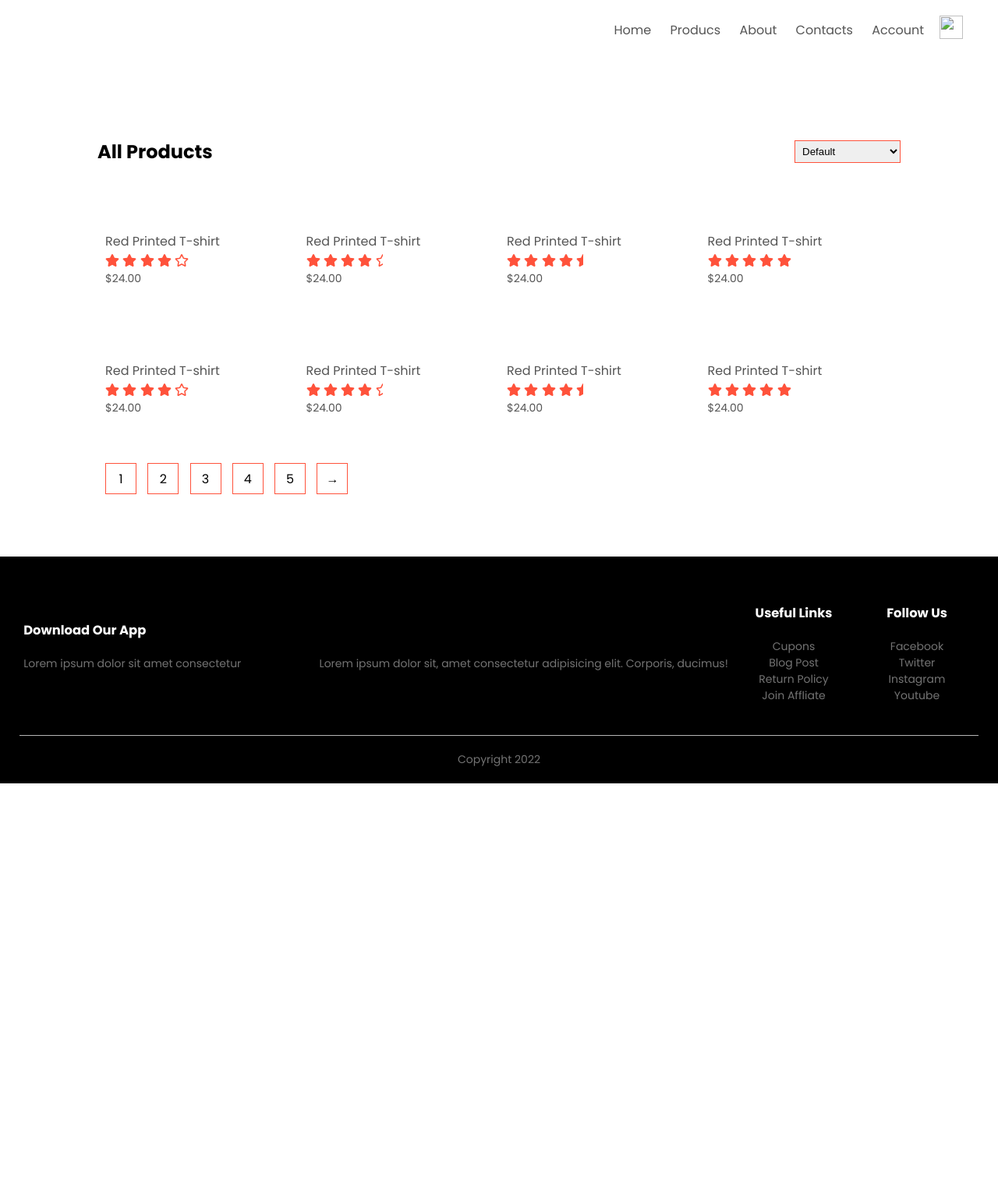
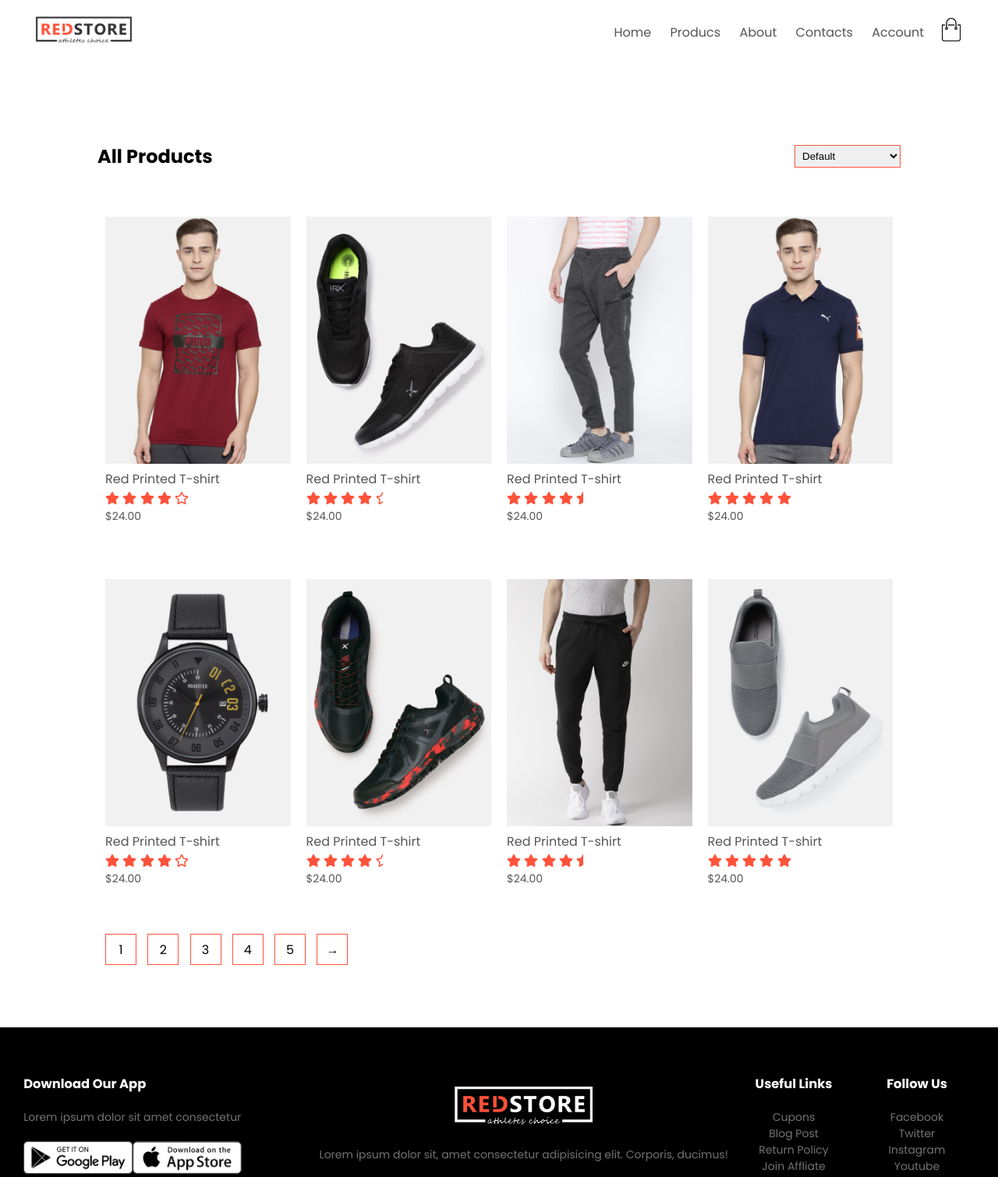
Before and after one commit to ratulxlr8/Ecommerce-website-html-css-, a plain HTML site: page products.html in a window 1280 px wide. Shown: the top 1510 px of the page at 78% size. Before the commit the page ends 1005 px from the top, so only its background shows below. Drawn offline with Linux system fonts and the light colour scheme; the site is published under a folder, as on GitHub Pages, so addresses that start at the root find nothing.

Commit message:
Update products.html

```diff
--- a/products.html
+++ b/products.html
@@ -16,7 +16,7 @@
         <div class="container">
             <div class="navbar flex">
                 <div class="logo">
-                    <img src="/images/logo.png" width="125px" alt="">
+                    <img src="images/logo.png" width="125px" alt="">
                 </div>
                 <nav>
                     <ul id="menuItems">
@@ -28,8 +28,8 @@
                     </ul>
                 </nav>
 
-                <a href="cart.html"><img src="/images/cart.png" width="30px" height="30px" alt=""></a>
-                <img src="/images/menu.png" class="menu-icon" onclick="menueToggle()" alt="">
+                <a href="cart.html"><img src="images/cart.png" width="30px" height="30px" alt=""></a>
+                <img src="images/menu.png" class="menu-icon" onclick="menueToggle()" alt="">
             </div>
 
         </div>
@@ -50,7 +50,7 @@
       </div>
         <div class="row flex">
             <div class="col-4">
-                <img src="/images/product-1.jpg" alt="">
+                <img src="images/product-1.jpg" alt="">
                 <h4>Red Printed T-shirt</h4>
                 <div class="ratings"></div>
                 <div class="rating">
@@ -63,7 +63,7 @@
                 <p>$24.00</p>
             </div>
             <div class="col-4">
-                <img src="/images/product-2.jpg" alt="">
+                <img src="images/product-2.jpg" alt="">
                 <h4>Red Printed T-shirt</h4>
                 <div class="ratings"></div>
                 <div class="rating">
@@ -76,7 +76,7 @@
                 <p>$24.00</p>
             </div>
             <div class="col-4">
-                <img src="/images/product-3.jpg" alt="">
+                <img src="images/product-3.jpg" alt="">
                 <h4>Red Printed T-shirt</h4>
                 <div class="ratings"></div>
                 <div class="rating">
@@ -89,7 +89,7 @@
                 <p>$24.00</p>
             </div>
             <div class="col-4">
-                <img src="/images/product-4.jpg" alt="">
+                <img src="images/product-4.jpg" alt="">
                 <h4>Red Printed T-shirt</h4>
                 <div class="ratings"></div>
                 <div class="rating">
@@ -104,7 +104,7 @@
         </div>
         <div class="row flex">
             <div class="col-4">
-                <img src="/images/product-9.jpg" alt="">
+                <img src="images/product-9.jpg" alt="">
                 <h4>Red Printed T-shirt</h4>
                 <div class="ratings"></div>
                 <div class="rating">
@@ -117,7 +117,7 @@
                 <p>$24.00</p>
             </div>
             <div class="col-4">
-                <img src="/images/product-10.jpg" alt="">
+                <img src="images/product-10.jpg" alt="">
                 <h4>Red Printed T-shirt</h4>
                 <div class="ratings"></div>
                 <div class="rating">
@@ -130,7 +130,7 @@
                 <p>$24.00</p>
             </div>
             <div class="col-4">
-                <img src="/images/product-12.jpg" alt="">
+                <img src="images/product-12.jpg" alt="">
                 <h4>Red Printed T-shirt</h4>
                 <div class="ratings"></div>
                 <div class="rating">
@@ -143,7 +143,7 @@
                 <p>$24.00</p>
             </div>
             <div class="col-4">
-                <img src="/images/product-11.jpg" alt="">
+                <img src="images/product-11.jpg" alt="">
                 <h4>Red Printed T-shirt</h4>
                 <div class="ratings"></div>
                 <div class="rating">
@@ -175,12 +175,12 @@
                     <h3>Download Our App</h3>
                     <p>Lorem ipsum dolor sit amet consectetur</p>
                     <div class="app-logo flex">
-                        <img src="/images/play-store.png" alt="">
-                        <img src="/images/app-store.png" alt="">
+                        <img src="images/play-store.png" alt="">
+                        <img src="images/app-store.png" alt="">
                     </div>
                 </div>
                 <div class="footer-col-2">
-                    <img src="/images/logo-white.png" alt="">
+                    <img src="images/logo-white.png" alt="">
                     <p>Lorem ipsum dolor sit, amet consectetur adipisicing elit. Corporis, ducimus!</p>
 
                 </div>
```
